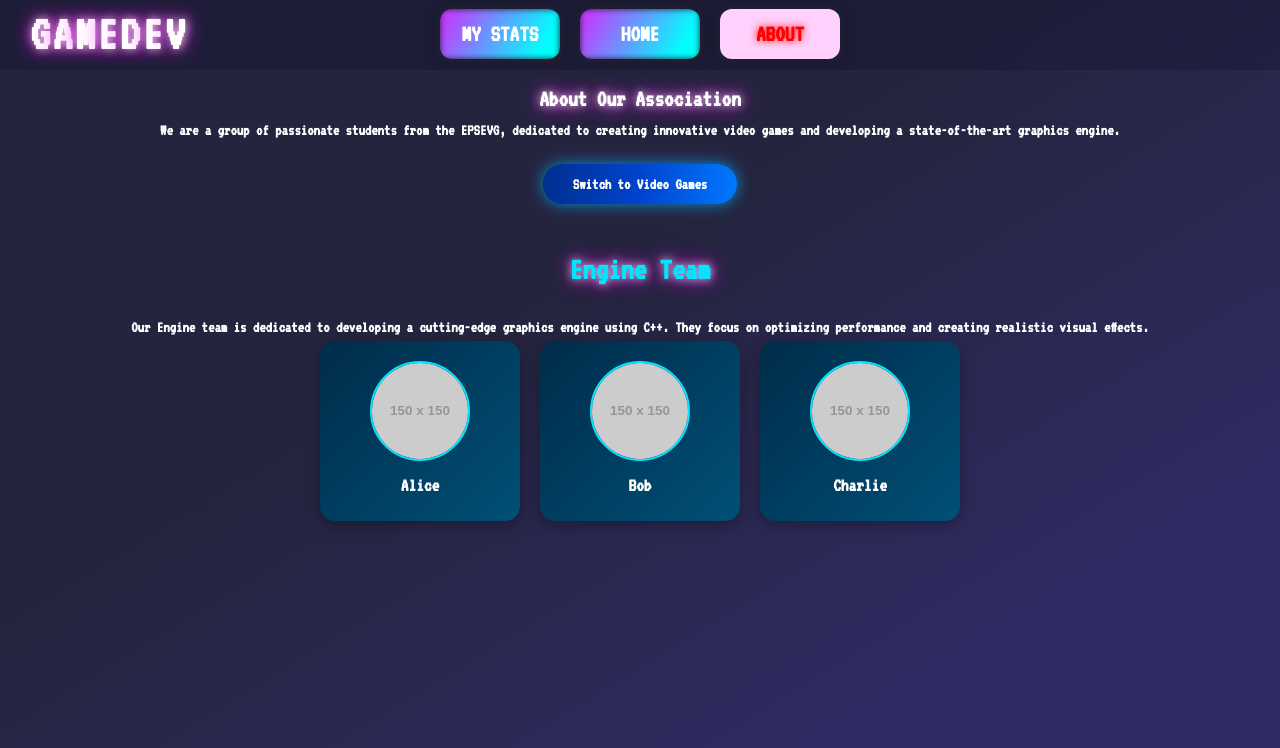
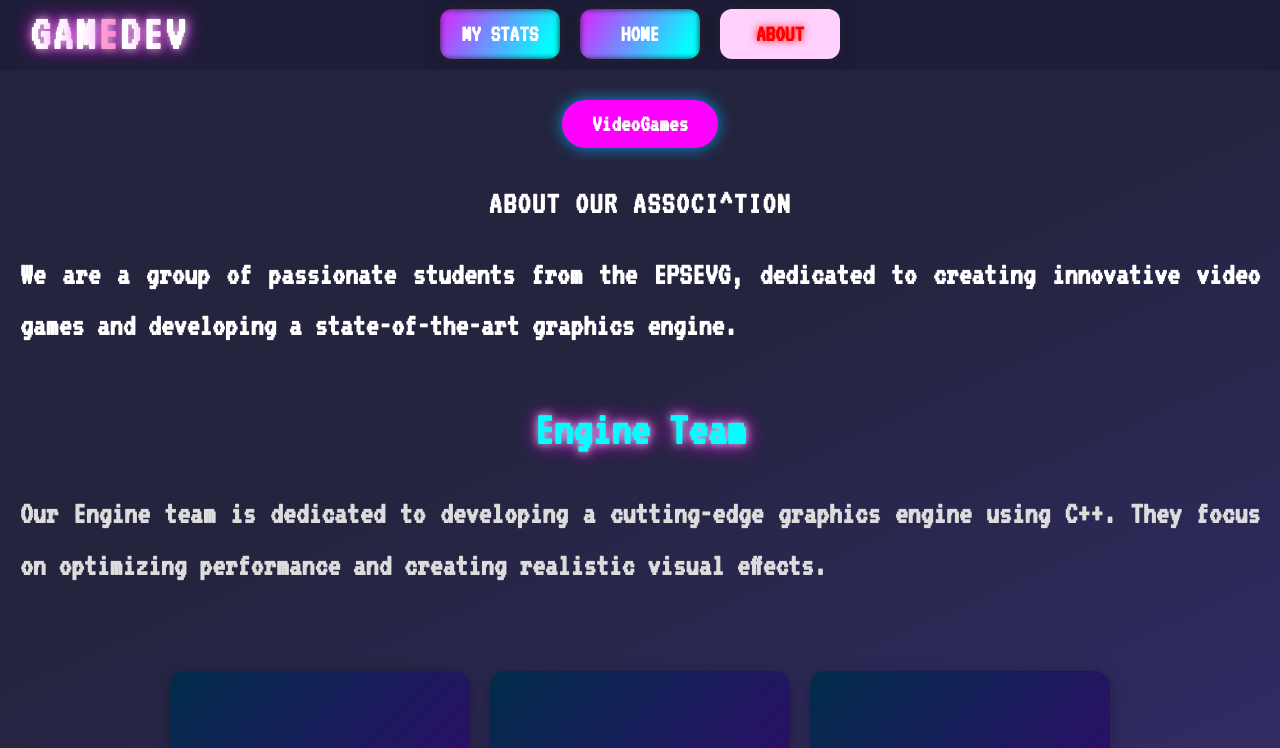
Before and after one commit to GameDEV-UPC/gamedev-web-frontend, a React (Vite) app: page /about in a window 1280 px wide. Shown: the top 748 px of the page. Built offline with nearby package versions, Linux system fonts and the light colour scheme; a web font is replaced by a local one.

Commit message:
about updated

```diff
--- a/src/index.css
+++ b/src/index.css
@@ -2,10 +2,11 @@
   --color-text: #ffffff; /* Texto blanco */
   --background-color: #232425;
   --color-primary: #ff00ff;
-  --color-secondary: rgba(0, 255, 255, 0.44);;
+  --color-secondary: rgb(0, 255, 255);;
   --main-font: "VT323";
   --color-shadow: #000000;
   --color-border:  #a072fb;
+  --card-background: linear-gradient(135deg, #002c4a, #410076);
 }
 @font-face {
   font-family: 'Orbitron-Regular';
--- a/src/pages/About.tsx
+++ b/src/pages/About.tsx
@@ -1,5 +1,6 @@
 import React, { useState } from "react";
 import "../styles/pages/About.css";
+import AnimatedText from "../components/AnimatedText";
 
 function About() {
     const [activeSection, setActiveSection] = useState<"engine" | "videogames">("engine");
@@ -20,28 +21,30 @@ function About() {
 
     return (
         <div className="about-container">
+              {/* Botón único para alternar */}
+              <div className="switch-container">
+                <button onClick={toggleSection} className="switch-button">
+                    {activeSection === "engine" ? "VideoGames" : "Engine"}
+                </button>
+            </div>
             {/* Descripción global */}
-            <section className="global-description fade-in">
-                <h1 className="global-title">About Our Association</h1>
+            < AnimatedText glitchColor="var(--color-primary);">About Our Association</AnimatedText>
+            <section className="description fade-in">
+
                 <p>
                     We are a group of passionate students from the EPSEVG, dedicated to creating
                     innovative video games and developing a state-of-the-art graphics engine.
                 </p>
             </section>
 
-            {/* Botón único para alternar */}
-            <div className="switch-container">
-                <button onClick={toggleSection} className="switch-button">
-                    {activeSection === "engine" ? "Switch to Video Games" : "Switch to Engine"}
-                </button>
-            </div>
+
 
             {/* Sección dinámica */}
             <section className={`members-section ${activeSection} fade-in`}>
                 <h2 className="section-title">
                     {activeSection === "engine" ? "Engine Team" : "Video Games Team"}
                 </h2>
-                <p className="section-description">{descriptions[activeSection]}</p>
+                <p className="description">{descriptions[activeSection]}</p>
                 <div className="members-grid">
                     {members[activeSection].map((member, idx) => (
                         <div className="member-card" key={idx}>
--- a/src/styles/components/Leaderboard.css
+++ b/src/styles/components/Leaderboard.css
@@ -1,10 +1,11 @@
 .leaderboard-container {
-    width: 100%;
-    max-width: 800px;
+    width: 90%;
+
     margin: 0 auto;
     text-align: center;
     padding: 20px;
     overflow-y: auto;
+    overflow-x: hidden;
 
 }
 
@@ -25,9 +26,17 @@
     flex-direction: row;
     align-items: center;
     padding: 10px;
-    background: rgba(36, 37, 44, 0.9);
+    background: var(--card-background);
     border-radius: 10px;
     box-shadow: 0 0 5px rgba(255, 255, 255, 0.1);
+
+    transition: transform 0.3s ease, box-shadow 0.3s ease;
+}
+.leaderboard-item:hover {
+
+    transform: scale(1.01);
+    box-shadow: 0 6px 20px rgba(0, 0, 0, 0.5);
+
 }
 
 .profile-pic {
--- a/src/styles/pages/About.css
+++ b/src/styles/pages/About.css
@@ -1,15 +1,17 @@
 
 
 
-Sección específica */
-.section-description {
-    font-size: 1.2rem;
+
+.description {
+    font-size: 2rem;
     color: #dcdcdc;
     margin: 10px 0 30px;
-    max-width: 800px;
-    text-align: center;
+
+    text-align: justify;
     margin-left: auto;
     margin-right: auto;
+
+
 }
 
 /* Alineación del grid */
@@ -72,9 +74,9 @@ Sección específica */
     padding: 12px 30px;
     border: none;
     border-radius: 50px;
-    font-size: 1rem;
+    font-size: 1.5rem;
     color: #fff;
-    background: linear-gradient(90deg, #00308f, #0043ce, #0078ff);
+    background: var(--color-primary);
     box-shadow: 0 0 15px rgba(0, 170, 255, 0.8);
     cursor: pointer;
     transition: background 0.3s ease, transform 0.2s ease;
@@ -83,8 +85,8 @@ Sección específica */
 }
 
 .switch-button:hover {
-    background: linear-gradient(90deg, #0078ff, #0043ce, #00308f);
-    transform: translateY(-3px);
+    background: var(--color-secondary);
+    transform: scale(1.1);
 }
 
 /* Members Section */
@@ -93,12 +95,13 @@ Sección específica */
 }
 
 .section-title {
-    font-size: 2rem;
+    font-size: 3rem;
     margin-bottom: 20px;
-    color: #00e6ff;
+    color: var(--color-secondary);
 }
 
 .members-grid {
+    padding: 50px;
     display: flex;
     gap: 20px;
     justify-content: center;
@@ -106,11 +109,12 @@ Sección específica */
 }
 
 .member-card {
-    background: linear-gradient(135deg, #002c4a, #005076);
+    background: var(--card-background);
     padding: 20px;
     border-radius: 15px;
     text-align: center;
-    width: 200px;
+    width: 300px;
+    height: 300px;
     box-shadow: 0 4px 15px rgba(0, 0, 0, 0.3);
     transition: transform 0.3s ease, box-shadow 0.3s ease;
 }
--- a/src/styles/pages/MyStats.css
+++ b/src/styles/pages/MyStats.css
@@ -84,7 +84,7 @@ h2 {
 }
 
 .game-card {
-    background: rgba(255, 255, 255, 0.1);
+    background: var(--card-background);
     border-radius: 10px;
     padding: 15px;
     text-align: center;
```
